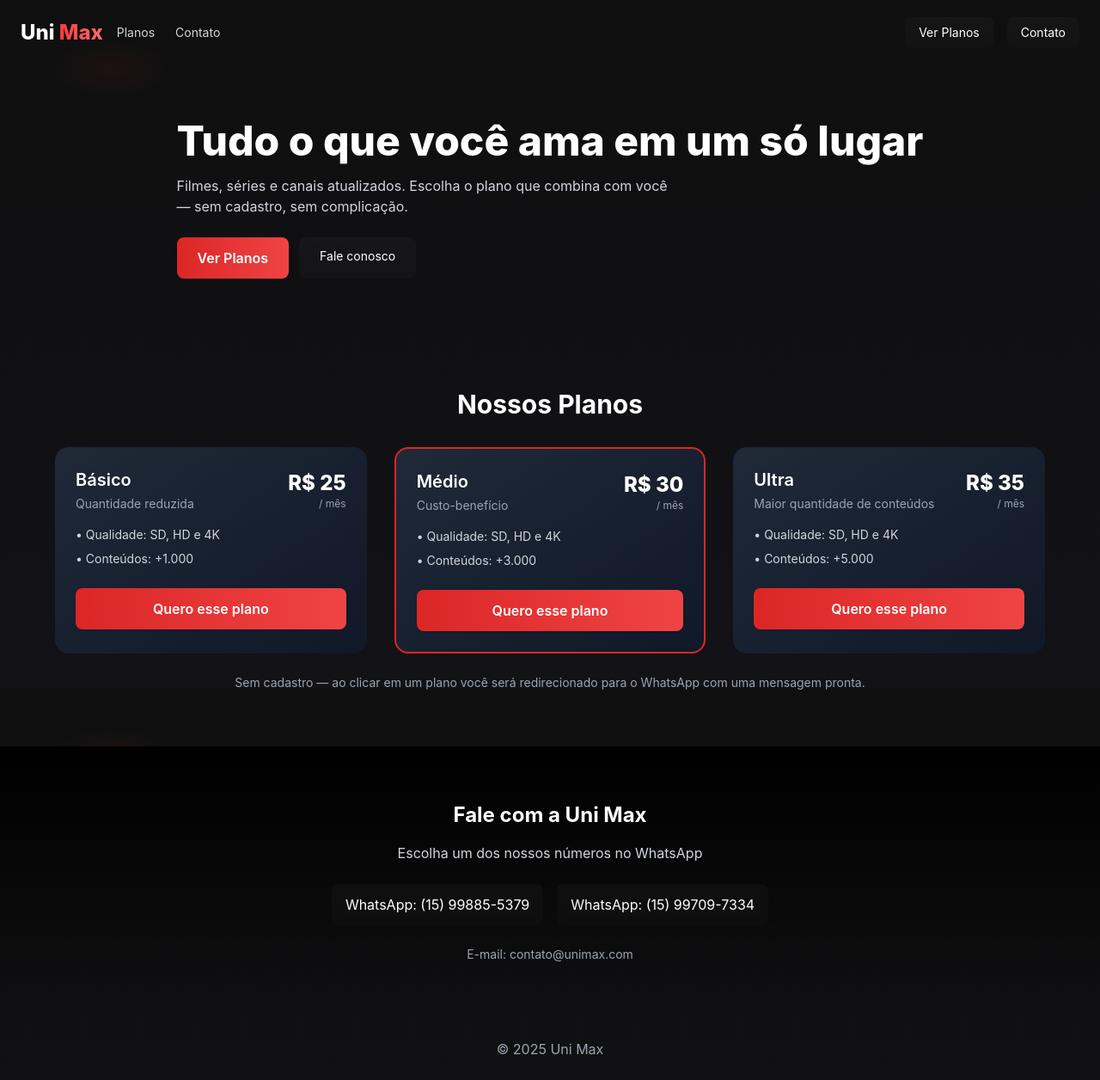
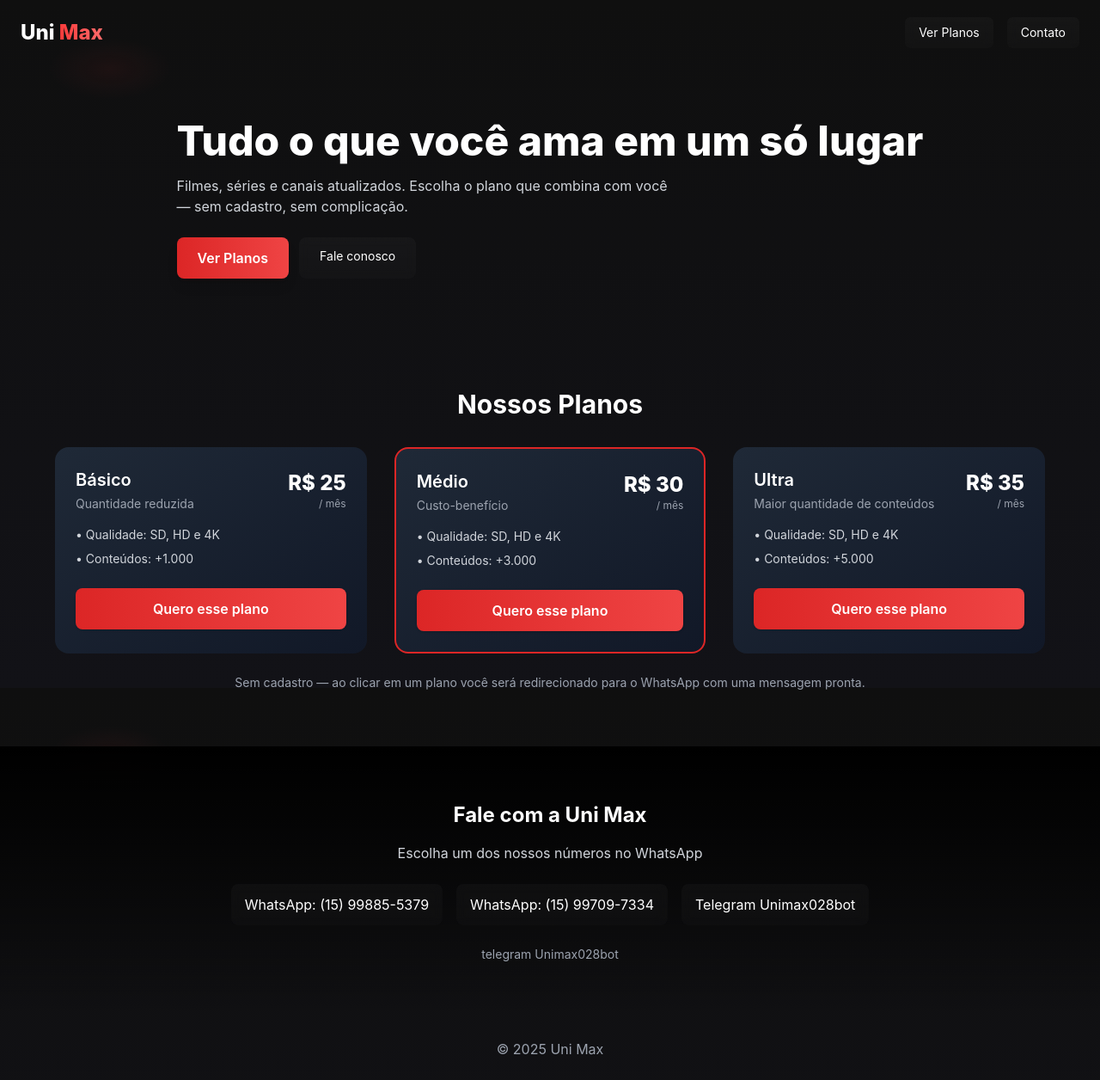
Before and after one commit to JJNNII/reposit, a plain HTML site: page index.html in a window 1280 px wide. Shown: the whole page at 86% size. Drawn offline with nearby package versions, Linux system fonts and the light colour scheme.

Commit message:
Update index.html

```diff
--- a/index.html
+++ b/index.html
@@ -34,8 +34,6 @@
     <div class="flex items-center gap-4">
       <div class="text-2xl font-extrabold">Uni <span class="accent-grad">Max</span></div>
       <nav class="hidden md:flex gap-6 text-sm text-gray-300">
-        <a href="#planos" class="hover:underline">Planos</a>
-        <a href="#contato" class="hover:underline">Contato</a>
       </nav>
     </div>
 
@@ -144,9 +142,10 @@
       <div class="flex flex-col sm:flex-row gap-4 justify-center">
         <a class="py-3 px-4 rounded-lg glass" href="https://wa.me/5515998855379" target="_blank">WhatsApp: (15) 99885-5379</a>
         <a class="py-3 px-4 rounded-lg glass" href="https://wa.me/5515997097334" target="_blank">WhatsApp: (15) 99709-7334</a>
+        <a class="py-3 px-4 rounded-lg glass" href="https://t.me/Unimax028bot?start=w42237734" target="_blank">Telegram Unimax028bot</a>
       </div>
 
-      <p class="text-sm text-gray-400 mt-6">E-mail: contato@unimax.com</p>
+      <p class="text-sm text-gray-400 mt-6">telegram Unimax028bot</p>
     </div>
   </section>
 
```
